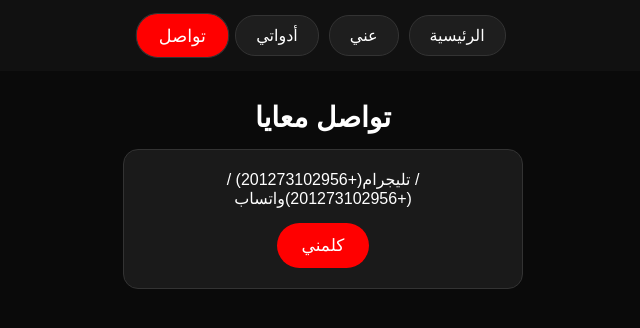
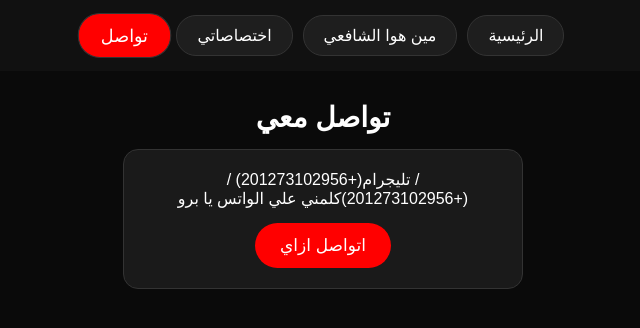
Before and after one commit to elshafeyemad18-cpu/elshafeyemad18-cpu.github.io, a plain HTML site: page index.html in a window 1280 px wide. Both pictures are taken after a click on the button "تواصل". Shown: the whole page, without its empty margins (317-957 px from the left). Drawn offline with Linux system fonts and the light colour scheme.

Commit message:
Update index.html

```diff
--- a/index.html
+++ b/index.html
@@ -3,7 +3,7 @@
 <head>
 <meta charset="UTF-8">
 <meta name="viewport" content="width=device-width, initial-scale=1.0">
-<title>Emad Elshafey | Red Teamer</title>
+<title>MOHAMED Elshafey | Red Teamer</title>
 <style>
   *{margin:0; padding:0; box-sizing:border-box; font-family:sans-serif}
   body{background:#0a0a0a; color:white; text-align:center}
@@ -25,8 +25,8 @@
 
 <nav>
   <button class="active" onclick="showPage('home',this)">الرئيسية</button>
-  <button onclick="showPage('about',this)">عني</button>
-  <button onclick="showPage('tools',this)">أدواتي</button>
+  <button onclick="showPage('about',this)">مين هوا الشافعي</button>
+  <button onclick="showPage('tools',this)">اختصاصاتي</button>
   <button onclick="showPage('contact',this)">تواصل</button>
 </nav>
 
@@ -40,21 +40,21 @@
 </div>
 
 <div id="about" class="page">
-  <h1>مين انا؟</h1>
-  <div class="card"><p>بحب اخترق الأنظمة بشكل قانوني، واكتشف الثغرات قبل الهاكرز الوحشين 😎</p></div>
+  <h1>مين هوا الشافعي؟</h1>
+  <div class="card"><p>بحب اخترق الأنظمة بشكل قانوني، واكتشف الثغرات قبل الهاكرز   😎</p></div>
   <div class="card"><p>شغال على Kali Linux وبتعلم كل يوم حاجة جديدة</p></div>
 </div>
 
 <div id="tools" class="page">
-  <h1>أدواتي ⚔️</h1>
-  <div class="card"><img src="tools.jpg"><h3>Nmap</h3><p>لسكان الشبكات واكتشاف الأجهزة</p></div>
+  <h1>اختصاصاتي ⚔️</h1>
+  <div class="card"><img src="tools.jpg"><h3>Nmap</h3><p>عمل مسح  الشبكات واكتشاف الأجهزة</p></div>
   <div class="card"><h3>Burp Suite</h3><p>لاختبار ثغرات المواقع</p></div>
   <div class="card"><h3>Metasploit</h3><p>لاستغلال الثغرات</p></div>
 </div>
 
 <div id="contact" class="page">
-  <h1>تواصل معايا</h1>
-  <div class="card"><p>/ تليجرام(+201273102956)  / (+201273102956)واتساب</p><button class="btn">كلمني</button></div>
+  <h1>تواصل معي</h1>
+  <div class="card"><p>/ تليجرام(+201273102956)  / (+201273102956)كلمني علي الواتس يا برو</p><button class="btn">اتواصل ازاي </button></div>
 </div>
 
 <script>
```
